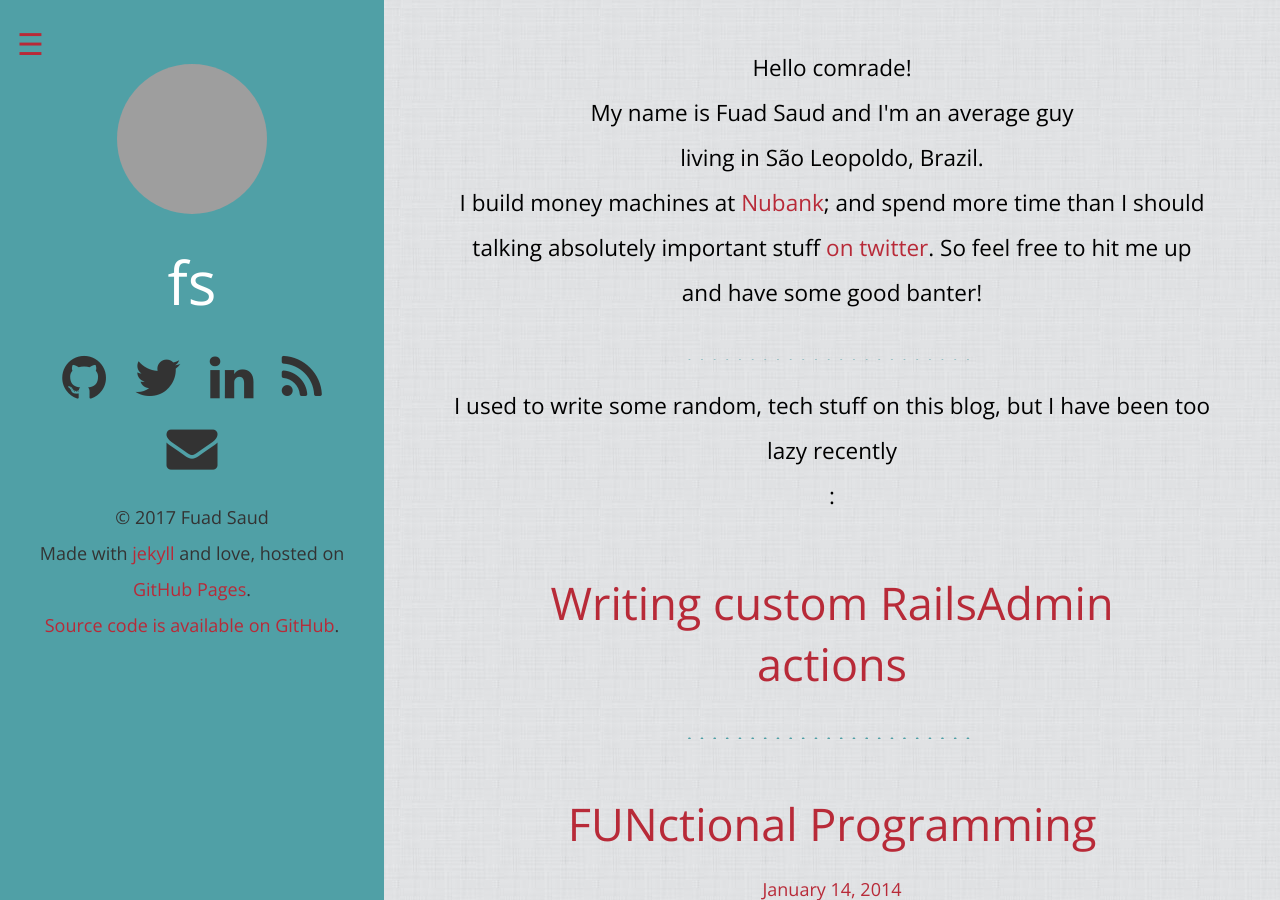
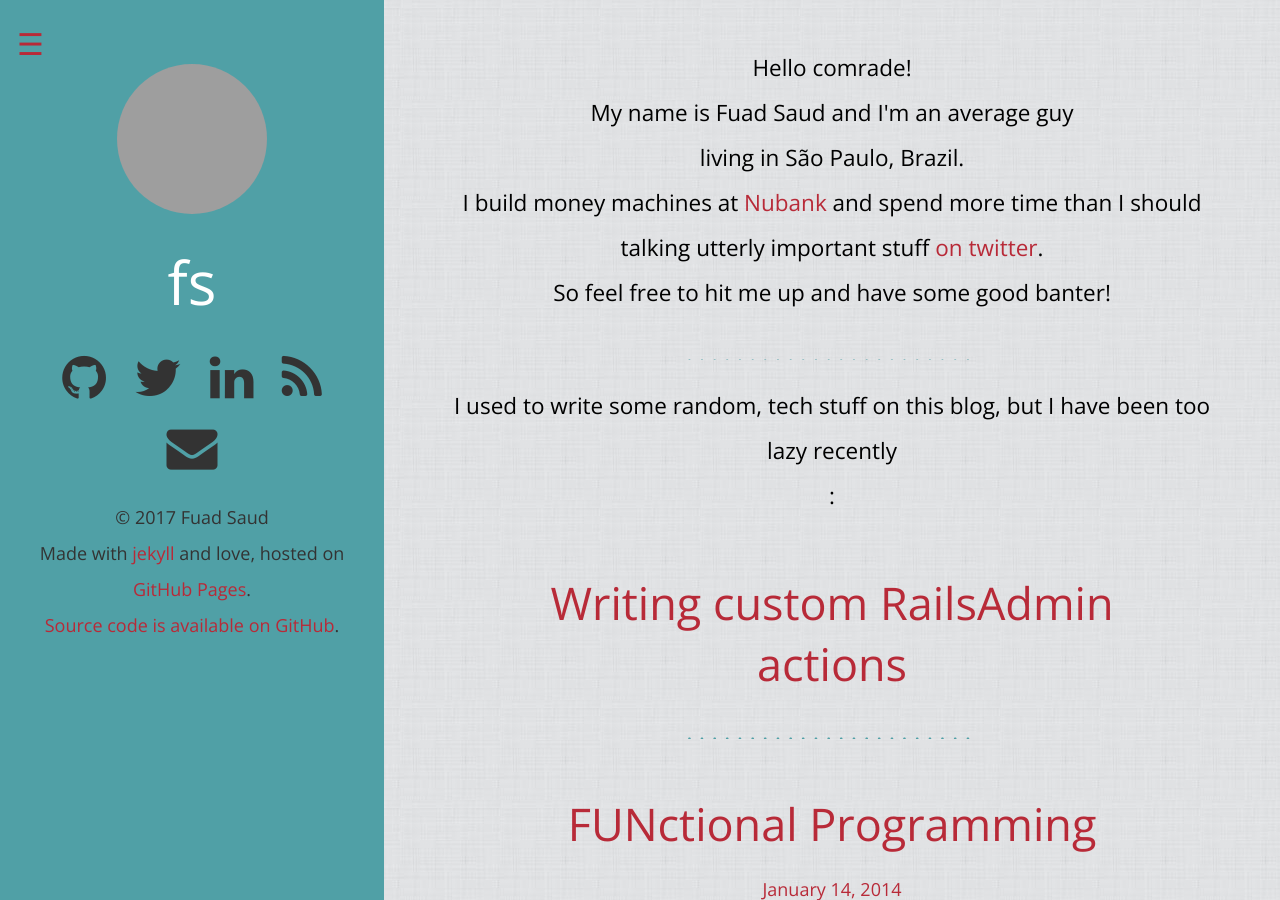
Before and after one commit to fuadsaud/fuadsaud.github.io, a Jekyll site: the page built from index.html, in a window 1280 px wide and 900 px high. Built offline with Jekyll 4.4.1, drawn with Linux system fonts in a browser that asks for light colours; nearby versions of some CDN libraries; grey boxes are pictures that could not be loaded.

Commit message:
Ayyyyyyy

```diff
--- a/_config.yml
+++ b/_config.yml
@@ -15,9 +15,9 @@ avatar: //www.gravatar.com/avatar/a6ac07e8e5efbba8bec17c104c8e4bb8.png?s=400
 author:
   name: Fuad Saud
   email: fuadfsaud@gmail.com
-  location: São Leopoldo, Brazil
+  location: São Paulo, Brazil
   links:
-    company: //codeminer42.com
+    company: //nubank.com.br
     github: //github.com/fuadsaud
     linkedin: //www.linkedin.com/in/fuadsaud/
     socareers: //careers.stackoverflow.com/fuad
--- a/index.html
+++ b/index.html
@@ -5,10 +5,10 @@ layout: default
     Hello comrade!<br>
     My name is <strong>{{ site.author.name }}</strong> and I'm an average guy<br>
     living in {{ site.author.location }}.<br>
-    I build money machines at <a href="https://nubank.com.br" target="_blank">Nubank</a>;
-    and spend more time than I should talking absolutely important stuff
-    <a href="{{ site.author.links.twitter }}" target="_blank">on twitter</a>. So feel free to hit
-    me up and have some good banter!
+    I build money machines at <a href="{{ site.author.links.company }}" target="_blank">Nubank</a>
+    and spend more time than I should talking utterly important stuff
+    <a href="{{ site.author.links.twitter }}" target="_blank">on twitter</a>.<br>
+    So feel free to hit me up and have some good banter!
 </p>
 
 <hr>
```
